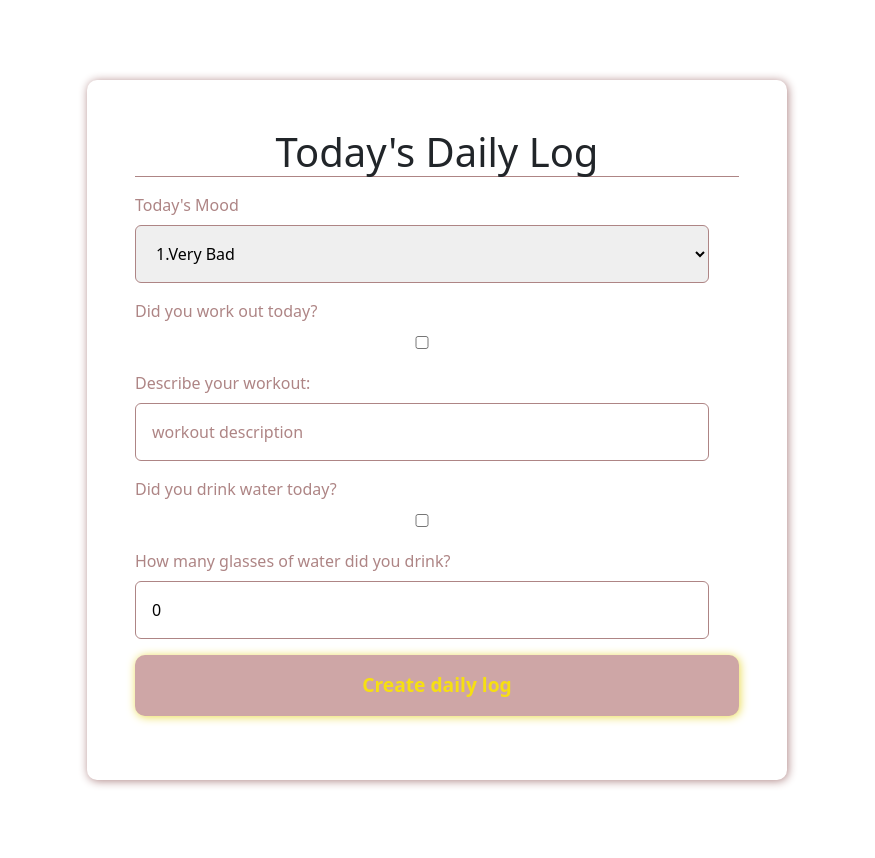
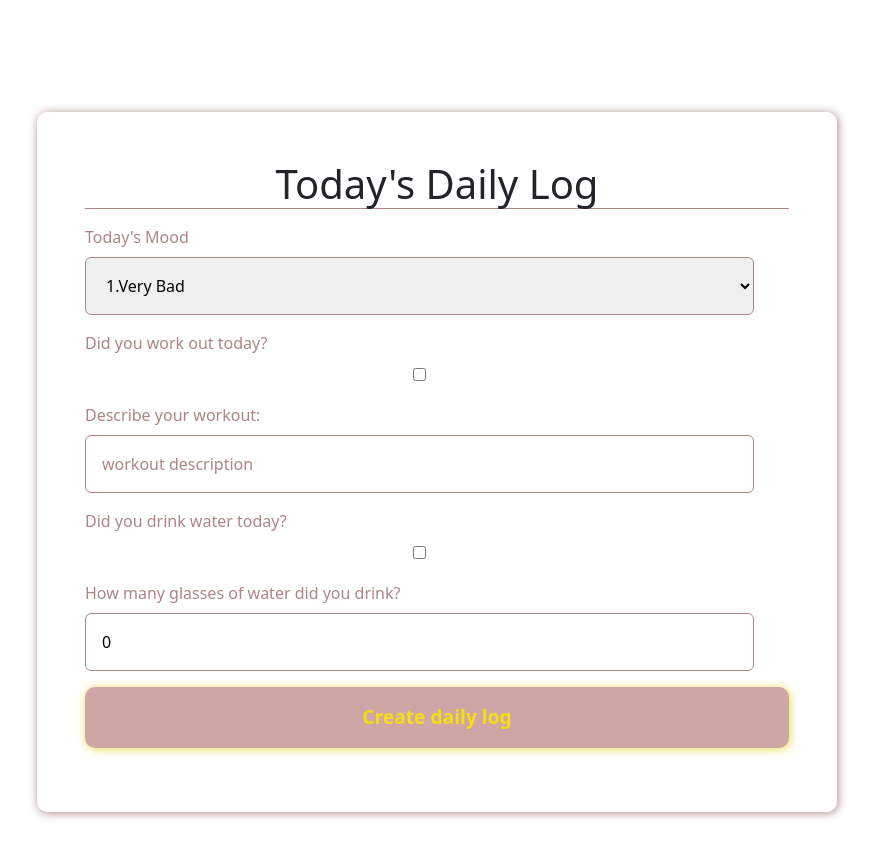
Before and after one commit to NadineL1/WellnessApp, a React (Vite) app: page /newdailylog in a window 1280 px wide. Shown: the top 858 px of the page, without its empty margins (203-1078 px from the left). Built offline with nearby package versions, Linux system fonts and the light colour scheme.

Commit message:
small tweaks

```diff
--- a/src/css/Auth.css
+++ b/src/css/Auth.css
@@ -11,10 +11,11 @@
 .content-container {
     flex: 2;
     min-width: 250px;
-    max-width: 700px;
+    max-width: 800px;
     padding: 3rem;
     border-radius: 10px;
     box-shadow: 1px 1px 10px rgb(174, 133, 133);
+    margin: 2rem;
 }
 
 h1 {
```
